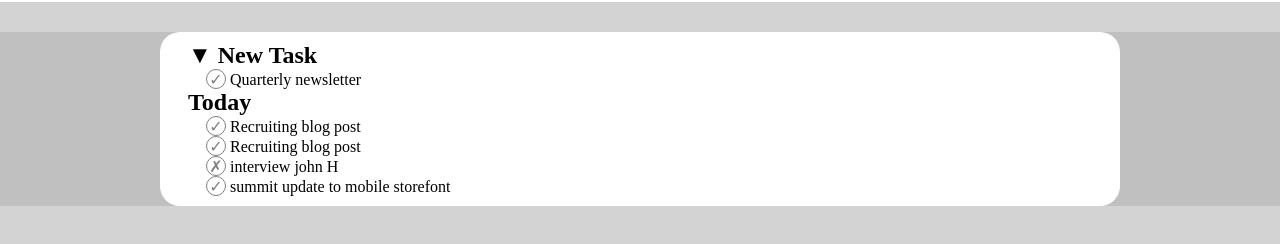
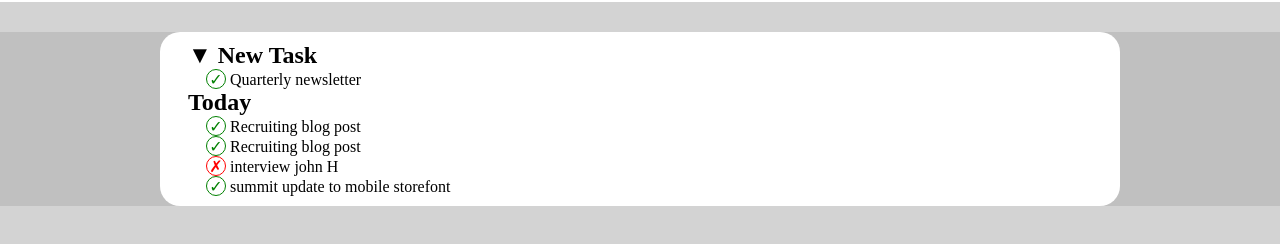
Before and after one commit to stefanopaesano/html-css-toboolist, a plain HTML site: page index.html in a window 1280 px wide. Shown: the part 62-306 px from the top of the page. Drawn offline with Linux system fonts and the light colour scheme.

Commit message:
fine ceck seconda lista

```diff
--- a/style.css
+++ b/style.css
@@ -61,3 +61,12 @@ h1 {
     text-align: center;
     line-height: 20px;
 }
+.done {
+    border-color: green;
+    color: green;
+}
+
+.not-done {
+    border-color: red;
+    color: red;
+}
```
